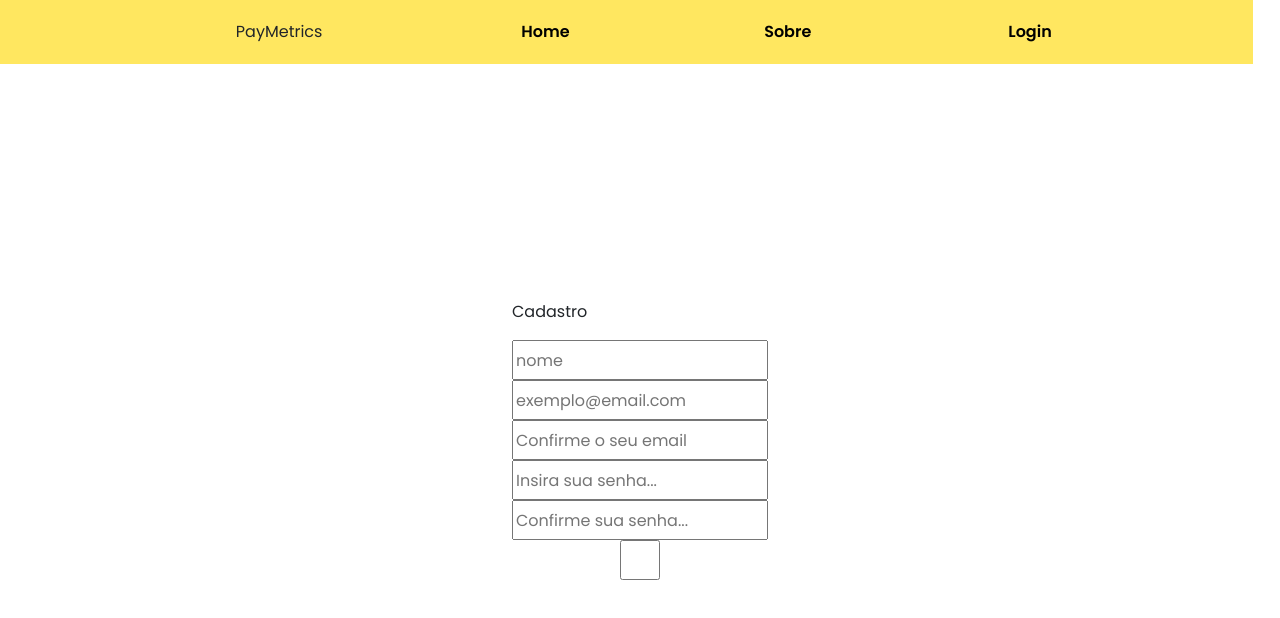
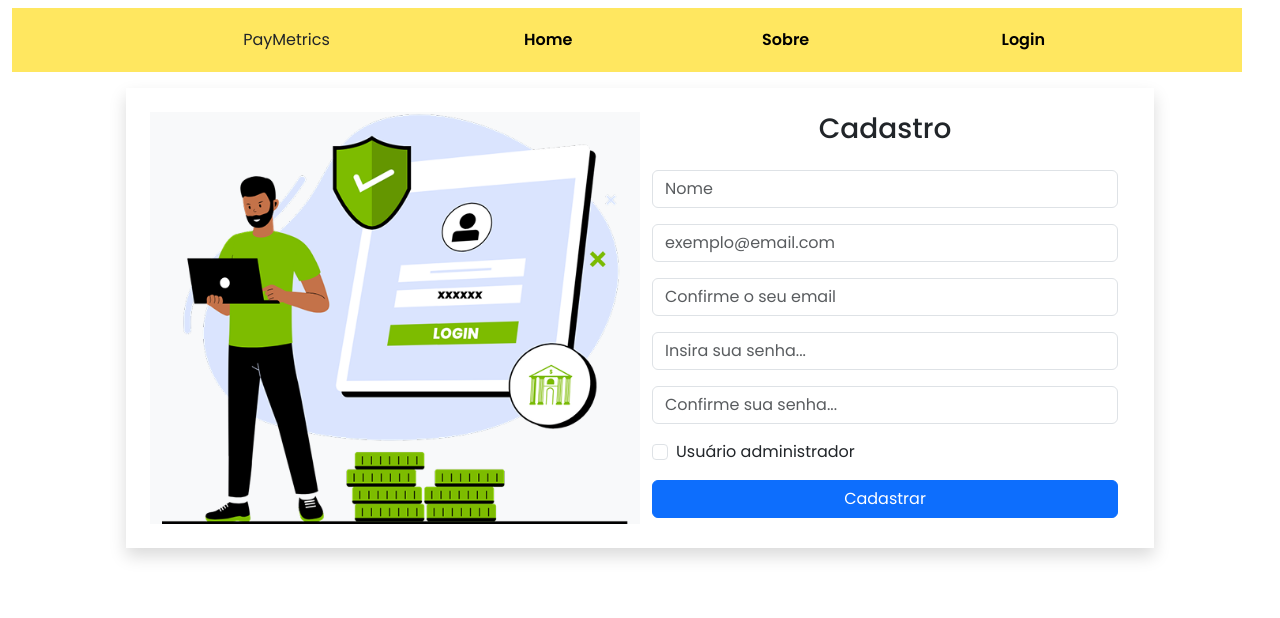
Before and after one commit to FernandaHenckel/Grupo-10, a website: page public/cadastro.html in a window 1280 px wide. Drawn offline with nearby package versions, Linux system fonts and the light colour scheme.

Commit message:
Estilização da tela de cadastro

```diff
--- a/public/cadastro.html
+++ b/public/cadastro.html
@@ -4,11 +4,12 @@
     <meta charset="UTF-8">
     <meta name="viewport" content="width=device-width, initial-scale=1.0">
     <link rel="stylesheet" href="css/login.css">
+    <link rel="stylesheet" href="../node_modules/bootstrap/dist/css/bootstrap.min.css">
     <title>PayMetrics | Cadastro</title>
 </head>
 <body>
-    <div class="conteiner">
-        <div class="banner">
+    <div class="navbar navbar-inverse">
+        <div class="container-fluid">
             <ul id="nav">
                 <li>
                     <p>PayMetrics</p>
@@ -24,19 +25,38 @@
                 </li>
             </ul>
         </div>
-        <div class="conteiner-box">
-            <div class="box">
-                <p>Cadastro</p>
-                <div class="campos">
-                    <input id="ipt_nome" type="text" placeholder="nome">
-                    <input id="ipt_email" type="email" placeholder="exemplo@email.com">
-                    <input id="ipt_email_confirm" type="text" placeholder="Confirme o seu email">
-                    <input id="ipt_senha" type="password" placeholder="Insira sua senha...">
-                    <input id="ipt_senha_confirm" type="password" placeholder="Confirme sua senha...">
-                    <input id="ipt_admin" type="checkbox" placeholder="CNPJ da empresa">
+        <div class="flex-grow-1 d-flex justify-content-center align-items-center">
+            <div class="row shadow p-4">
+                <div class="col-sm-6 bg-light center">
+                    <img src="assets/imgs/CRUDimage.png" alt="PayMetrics Logo" class="img-fluid">
+                </div>
+
+                <div class="col-sm-6" >
+                    <h3 class="text-center mb-4">Cadastro</h3>
+                    <form>
+                        <div class="mb-3">
+                            <input id="ipt_nome" type="text" class="form-control" placeholder="Nome">
+                        </div>
+                        <div class="mb-3">
+                            <input id="ipt_email" type="email" class="form-control" placeholder="exemplo@email.com">
+                        </div>
+                        <div class="mb-3">
+                            <input id="ipt_email_confirm" type="text" class="form-control" placeholder="Confirme o seu email">
+                        </div>
+                        <div class="mb-3">
+                            <input id="ipt_senha" type="password" class="form-control" placeholder="Insira sua senha...">
+                        </div>
+                        <div class="mb-3">
+                            <input id="ipt_senha_confirm" type="password" class="form-control" placeholder="Confirme sua senha...">
+                        </div>
+                        <div class="form-check mb-3">
+                            <input id="ipt_admin" type="checkbox" class="form-check-input">
+                            <label class="form-check-label" for="ipt_admin">Usuário administrador</label>
+                        </div>
+                        <button type="submit" class="btn btn-primary w-100">Cadastrar</button>
+                    </form>
                 </div>
             </div>
-            <div class="box2"></div>
         </div>
     </div>
 </body>
```
Also changed, not shown: public/assets/imgs/CRUDimage.png (added).
